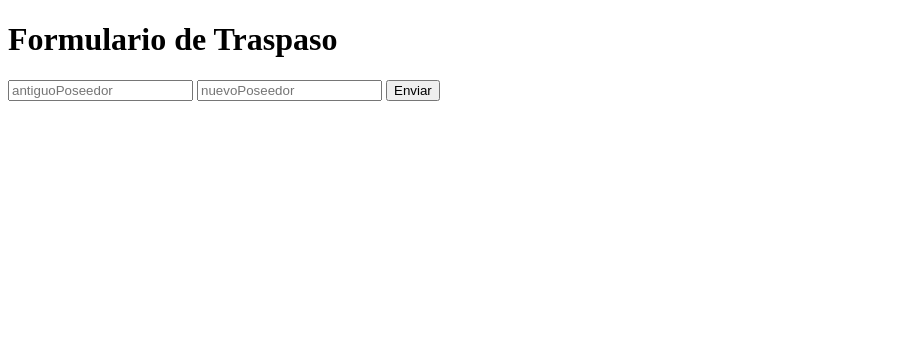
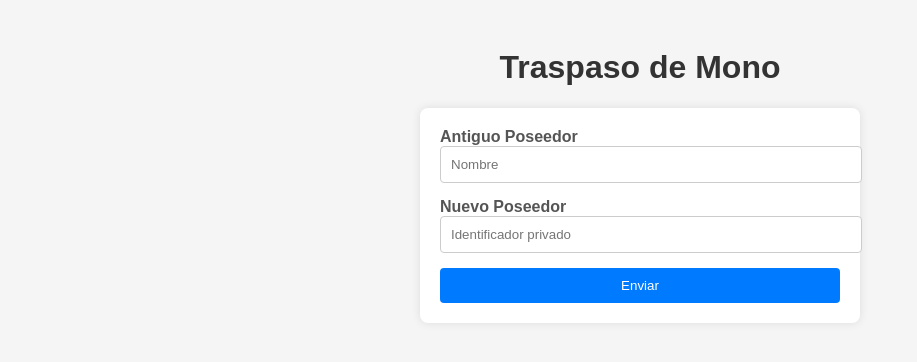
Before and after one commit to pedrogallegolpz/mono_form_hosting, a plain HTML site: page index.html in a window 1280 px wide. Shown: the whole page, without its empty margins (0-917 px from the left). Drawn offline with Linux system fonts and the light colour scheme.

Commit message:
Update index.html

```diff
--- a/index.html
+++ b/index.html
@@ -1,23 +1,80 @@
+
 <!DOCTYPE html>
 <html>
 <head>
-    <title>Formulario de Traspaso</title>
-</head>
-<body>
-    <h1>Formulario de Traspaso</h1>
+      <title>Traspaso de Mono</title>
+      <style>
+          body {
+              font-family: Arial, sans-serif;
+              background-color: #f5f5f5;
+              padding: 20px;
+          }
 
+          h1 {
+              text-align: center;
+              color: #333;
+          }
 
-    <form id= traspasoForm action="/submit" method="post">
-      <input type="text" id="antiguoPoseedor" name="antiguoPoseedor" placeholder="antiguoPoseedor">
-      <input type="text" id="nuevoPoseedor" name="nuevoPoseedor" placeholder="nuevoPoseedor">
-      <input type="submit" value="Enviar">
-    </form>
+          form {
+              background-color: #fff;
+              border-radius: 8px;
+              box-shadow: 0 0 10px rgba(0, 0, 0, 0.1);
+              padding: 20px;
+              max-width: 400px;
+              margin: 0 auto;
+          }
+
+          .mb-3 {
+              margin-bottom: 15px;
+          }
+
+          .form-label {
+              font-weight: bold;
+              color: #555;
+          }
+
+          .form-control {
+              width: 100%;
+              padding: 10px;
+              border: 1px solid #ccc;
+              border-radius: 4px;
+          }
+
+          .btn-primary {
+              background-color: #007bff;
+              color: #fff;
+              border: none;
+              border-radius: 4px;
+              padding: 10px 20px;
+              cursor: pointer;
+              width: 100%;
+          }
+
+          .btn-primary:hover {
+              background-color: #0056b3;
+          }
+      </style>
+  </head>
+  <body>
+      <h1>Traspaso de Mono</h1>
+      <form id="traspasoForm" action="/submit" method="post">
+          <div class="mb-3">
+              <label for="antiguoPoseedor" class="form-label">Antiguo Poseedor</label>
+              <input type="text" id="antiguoPoseedor" name="antiguoPoseedor" class="form-control" placeholder="Nombre">
+          </div>
+          <div class="mb-3">
+              <label for="nuevoPoseedor" class="form-label">Nuevo Poseedor</label>
+              <input type="text" id="nuevoPoseedor" name="nuevoPoseedor" class="form-control" placeholder="Identificador privado">
+          </div>
+          <button type="submit" class="btn btn-primary">Enviar</button>
+      </form>
+
 
 
     <p id="mensaje"></p>
 
     <script>
-      let scriptURL = 'https://script.google.com/macros/s/AKfycbw8WBPAx5DtAJLP2nfzTIAYUJiXAW3IIpZyNSjxyJ4ySBCV27JOjCW0J9YSU0x7I-bM/exec'
+      let scriptURL = 'https://script.google.com/macros/s/AKfycbzKYT4OYGIh-eIWY3xTlkpBJ8rRhds8pbKyXnmsjvM9ID3dkDxGBS-wh2SbFb_5EaIj/exec'
       let form = document.forms['traspasoForm']
 
 
```
